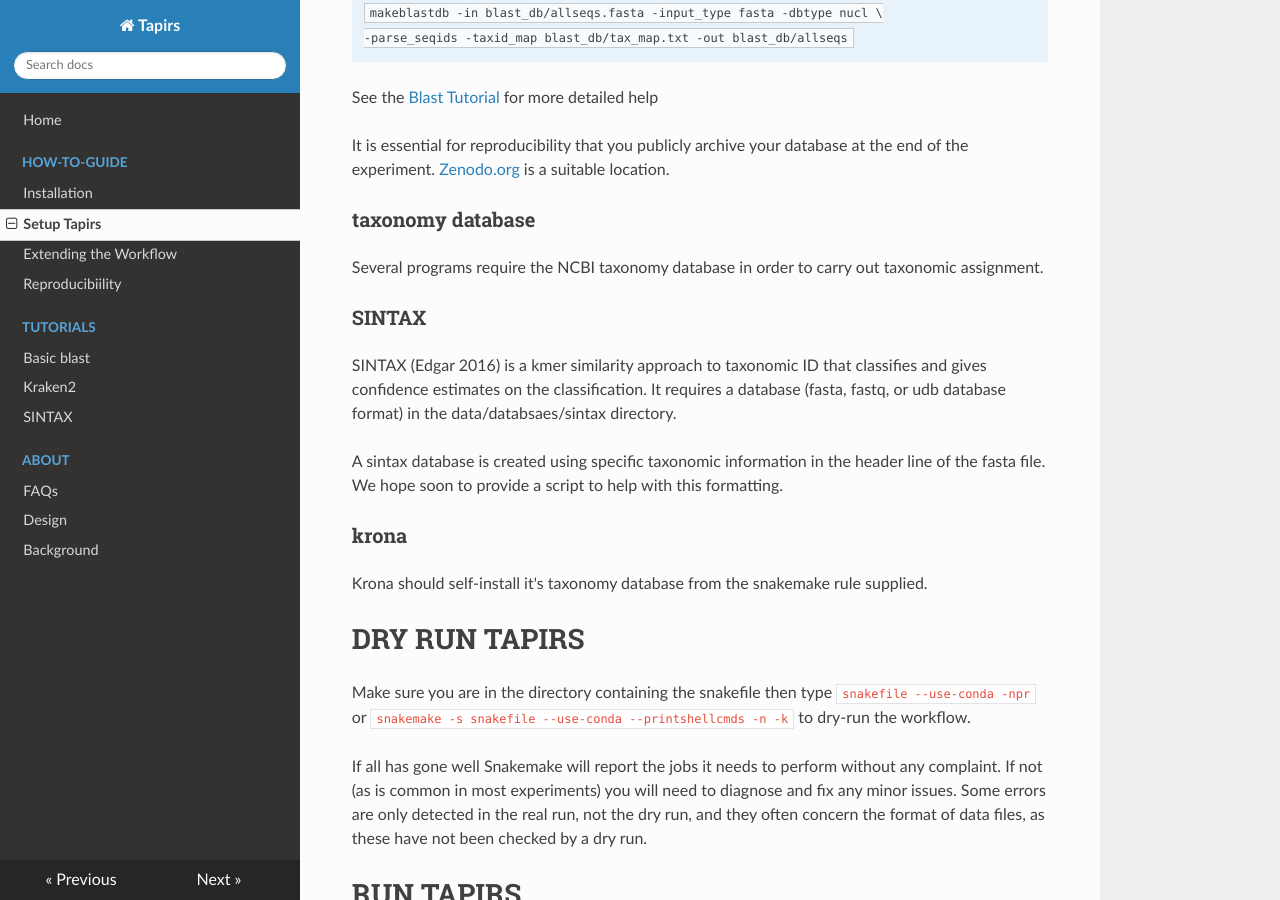
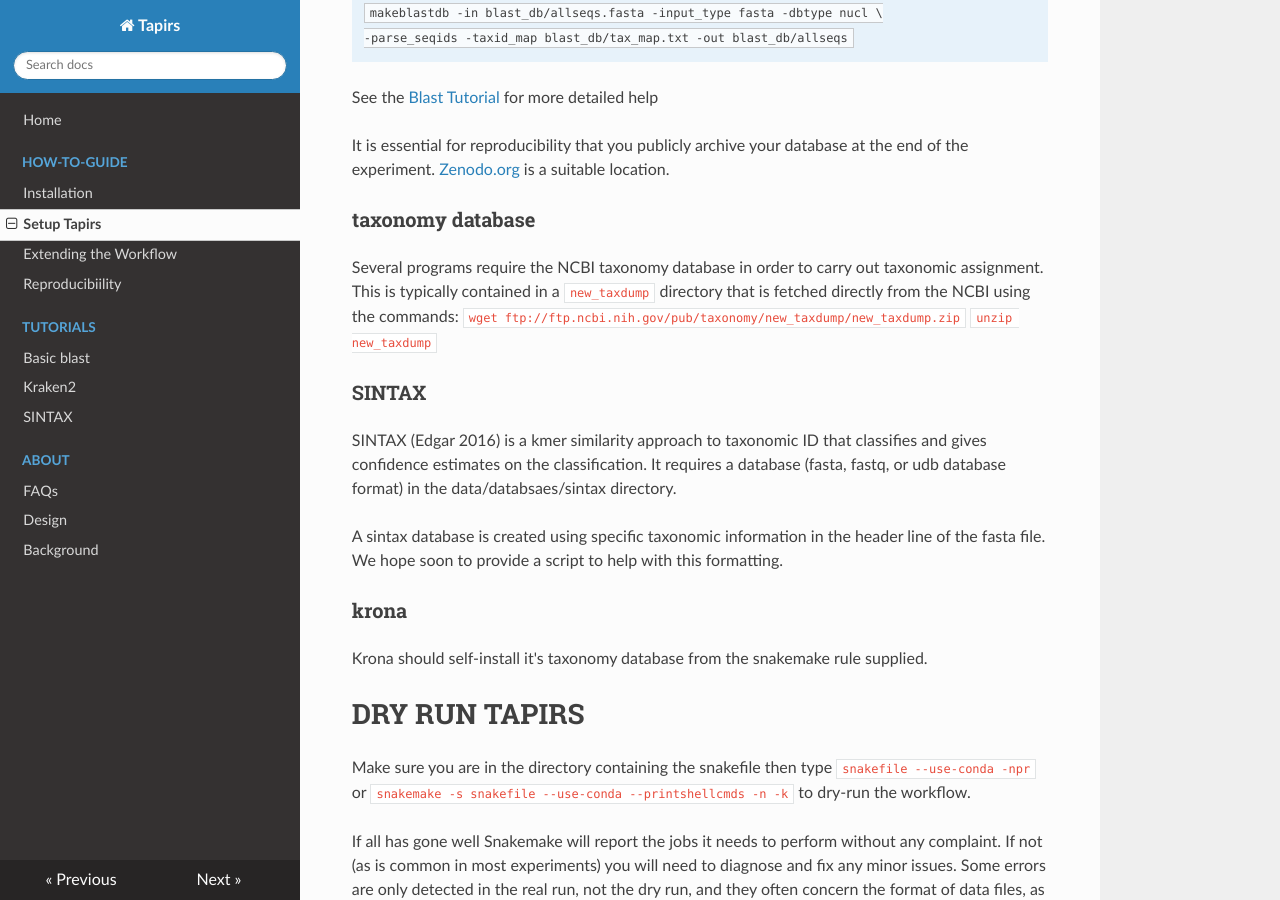
Before and after one commit to EvoHull/Tapirs, an MkDocs documentation site: the page built from docs/How-To-Guide/setup.md, in a window 1280 px wide and 900 px high, scrolled down 3175 px. Built offline with MkDocs 1.6.1, drawn with Linux system fonts in a browser that asks for light colours; nearby versions of some CDN libraries; some of the changed text lies outside the part shown.

Commit message:
docs taxonomy database

```diff
--- a/docs/How-To-Guide/setup.md
+++ b/docs/How-To-Guide/setup.md
@@ -10,7 +10,7 @@ The `config.yaml` file contains settings for the workflow's operation. In an ide
 3. check the locations of your reference sequence databases are correct and amend if they are elsewhere. Defaults are:
     - `data/databases/blast`
     - `data/databases/kraken2`
-    - `data/databases/taxonomy`
+    - `data/databases/new_taxdump`
     - `data/databases/sintax`
 
 In addition you may wish to fine-tune the analysis parameters of the programs. These parameters have reasonable defaults and changing them is not compulsory (unlike the options above, where you _must_ identify your data).
@@ -86,7 +86,9 @@ See the [Blast Tutorial](../Tutorials/blast_tutorial.md) for more detailed help
 It is essential for reproducibility that you publicly archive your database at the end of the experiment. [Zenodo.org](https://zenodo.org) is a suitable location.
 
 ### taxonomy database
-Several programs require the NCBI taxonomy database in order to carry out taxonomic assignment.
+Several programs require the NCBI taxonomy database in order to carry out taxonomic assignment. This is typically contained in a `new_taxdump` directory that is fetched directly from the NCBI using the commands:
+`wget ftp://ftp.ncbi.nih.gov/pub/taxonomy/new_taxdump/new_taxdump.zip`
+`unzip new_taxdump`
 
 ### SINTAX
 SINTAX (Edgar 2016) is a kmer similarity approach to taxonomic ID that classifies and gives confidence estimates on the classification. It requires a database (fasta, fastq, or udb database format) in the data/databsaes/sintax directory.
```
Also changed, not shown: 1 other file.
